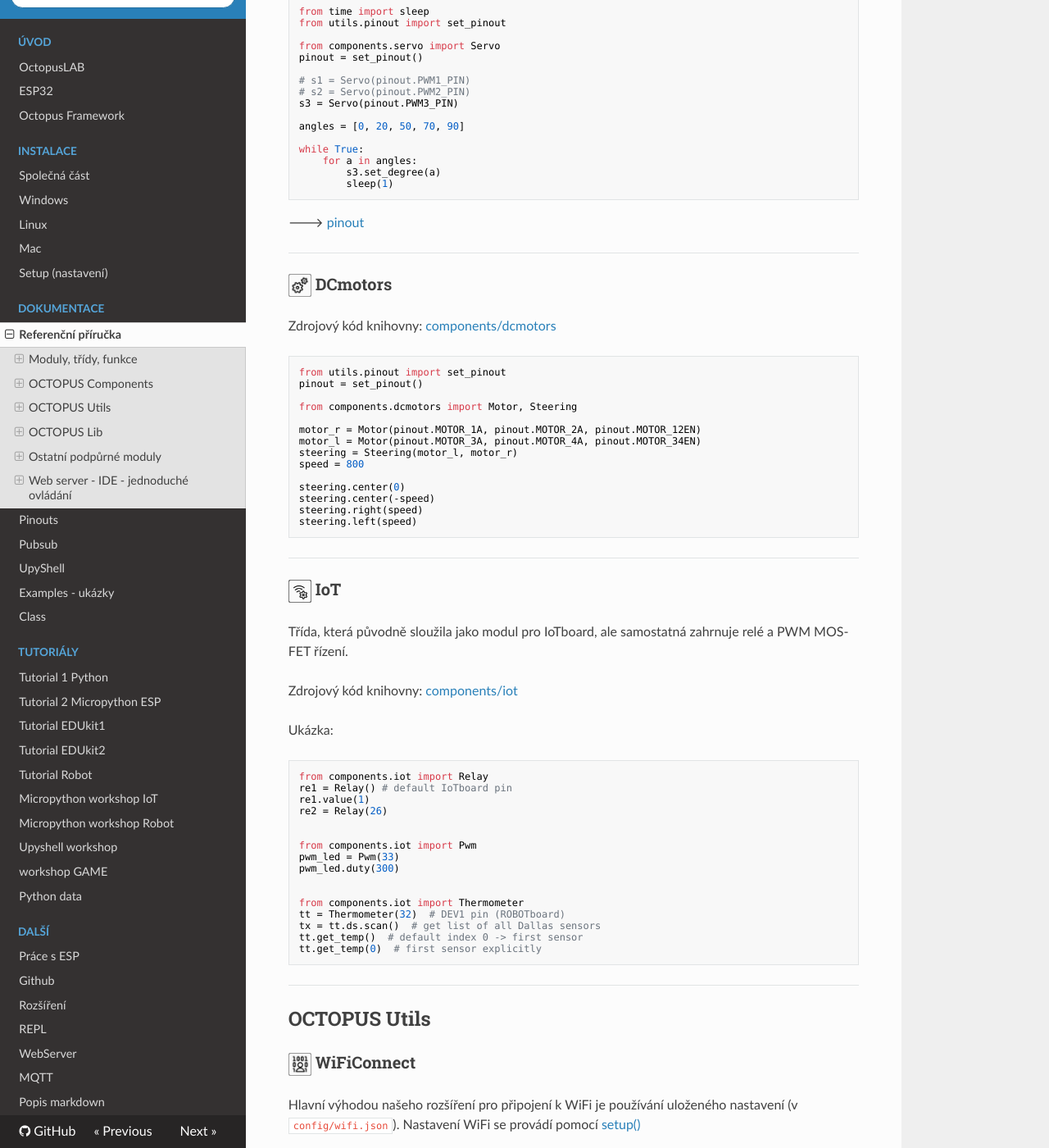
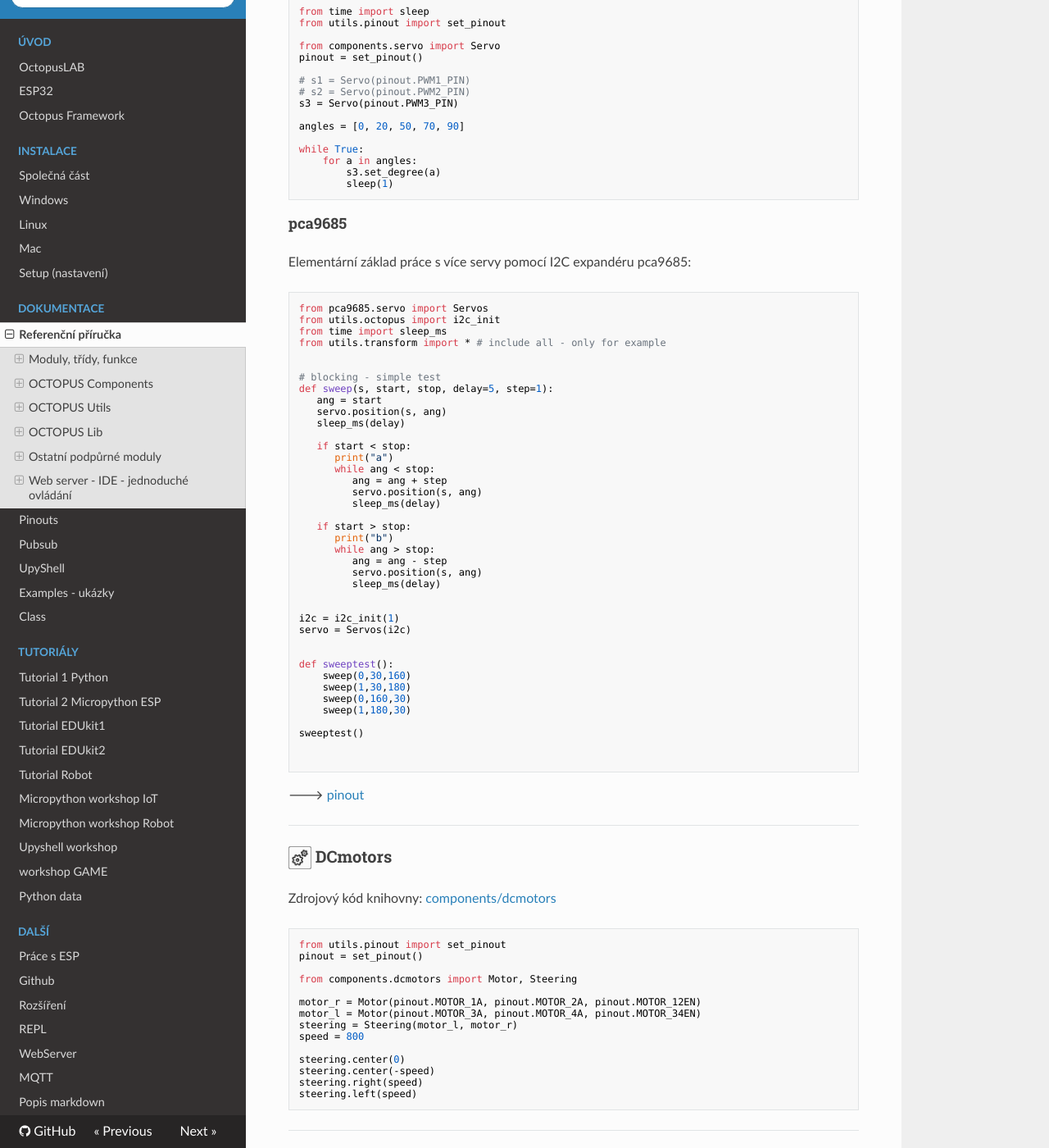
Before and after one commit to octopuslab-cz/docs_octopuslab_cz, an MkDocs documentation site: the page built from docs/basicdoc.md, in a window 1280 px wide and 1400 px high, scrolled down 10887 px. Shown: the whole window at 82% size. Built offline with MkDocs 1.6.1, drawn with Linux system fonts in a browser that asks for light colours; nearby versions of some CDN libraries.

Commit message:
example for pca9685

````diff
--- a/docs/basicdoc.md
+++ b/docs/basicdoc.md
@@ -559,6 +559,67 @@ while True:
         sleep(1)
 ```
 
+
+#### pca9685
+
+Elementární základ práce s více servy pomocí I2C expandéru pca9685:
+
+```python
+from pca9685.servo import Servos
+from utils.octopus import i2c_init
+from time import sleep_ms
+from utils.transform import * # include all - only for example
+
+
+# blocking - simple test
+def sweep(s, start, stop, delay=5, step=1):
+   ang = start
+   servo.position(s, ang)
+   sleep_ms(delay)
+
+   if start < stop:
+      print("a")
+      while ang < stop:
+         ang = ang + step
+         servo.position(s, ang)
+         sleep_ms(delay)
+
+   if start > stop:
+      print("b")
+      while ang > stop:
+         ang = ang - step
+         servo.position(s, ang)
+         sleep_ms(delay)
+
+
+i2c = i2c_init(1)
+servo = Servos(i2c)
+
+
+def sweeptest():
+    sweep(0,30,160)
+    sweep(1,30,180)
+    sweep(0,160,30)
+    sweep(1,180,30)
+
+sweeptest()
+
+
+```
+
+
+
+
+
+
+
+
+
+
+
+
+
+
 🡒 [pinout](#pinout)
 
 ---
````
